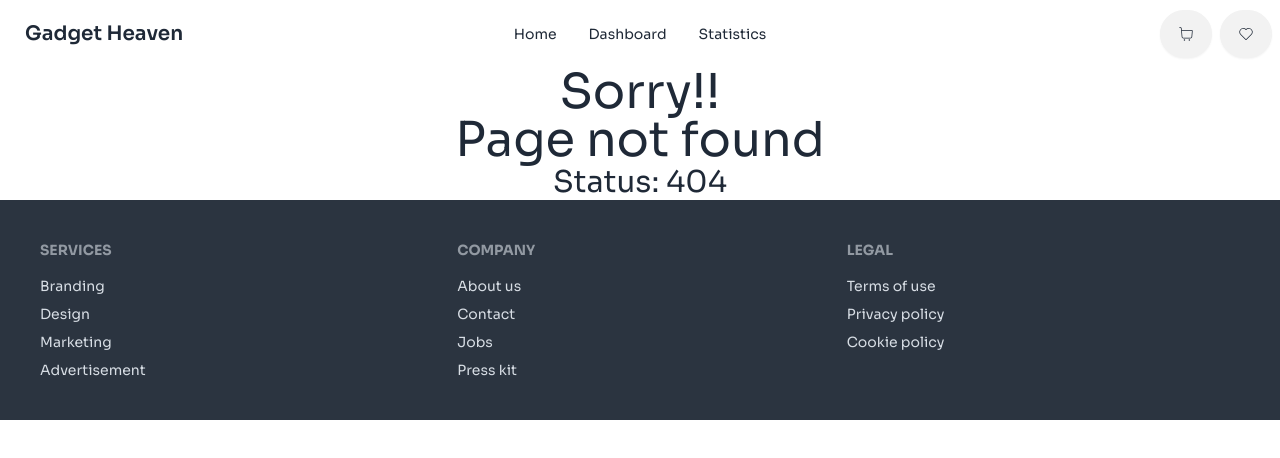
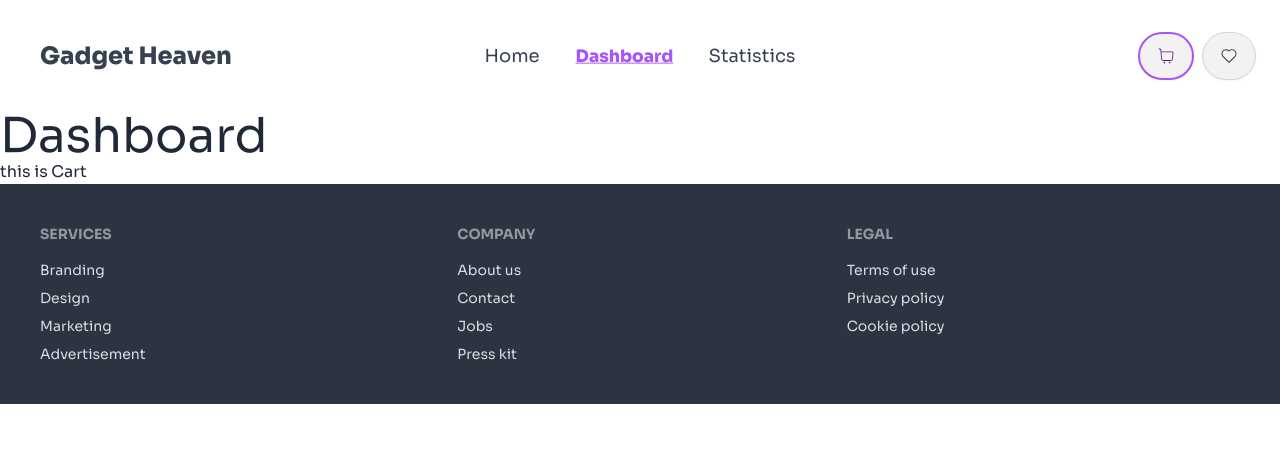
Before and after one commit to programming-hero-web-course-4/b10a8-gadget-heaven-SoyebuzamanNaim, a React (Vite) app: page /dashboard/cart in a window 1280 px wide. Shown: the top 458 px of the page. Built offline with nearby package versions, Linux system fonts and the light colour scheme.

Commit message:
nav section is completed

```diff
--- a/index.html
+++ b/index.html
@@ -6,7 +6,7 @@
     <meta name="viewport" content="width=device-width, initial-scale=1.0" />
     <title>Vite + React</title>
   </head>
-  <body>
+  <body >
     <div id="root"></div>
     <script type="module" src="/src/main.jsx"></script>
   </body>
--- /dev/null
+++ b/src/assets/components/Cart/Cart.jsx
@@ -0,0 +1,11 @@
+
+
+const Cart = () => {
+    return (
+        <div>
+            <h2>this is Cart</h2>
+        </div>
+    );
+};
+
+export default Cart;
--- a/src/assets/components/Dashboard/Dashboard.jsx
+++ b/src/assets/components/Dashboard/Dashboard.jsx
@@ -1,9 +1,11 @@
+import { Outlet } from "react-router-dom";
 
 
 const Dashboard = () => {
     return (
         <div>
-            <h2 className="text-5xl">Dashboard</h2>
+            <h2 className="text-5xl ">Dashboard</h2>
+            <Outlet></Outlet>
         </div>
     );
 };
--- a/src/assets/components/NavBar/NavBar.jsx
+++ b/src/assets/components/NavBar/NavBar.jsx
@@ -1,59 +1,114 @@
 import { CiShoppingCart } from "react-icons/ci";
 import { CiHeart } from "react-icons/ci";
+import { NavLink, useLocation } from "react-router-dom";
+
 const NavBar = () => {
+  const location = useLocation();
+
+  const isHomePage = location.pathname === "/";
+const isDashboard = location.pathname ==="/dashboard";
+const isCart = location.pathname ==="/dashboard/cart";
   const links = (
     <>
       <li>
-        <a>Home</a>
+        <NavLink
+          to="/"
+          className={({ isActive }) =>
+            `text-lg text-center  ${
+              isActive
+                ? "text-white font-extrabold btn btn-ghost underline bg-purple-500"
+                : "text-gray-700"
+            }`
+          }
+        >
+          Home
+        </NavLink>
       </li>
       <li>
-        <a>Dashboard</a>
+        <NavLink
+          to="dashboard"
+          className={({ isActive }) =>
+            `text-lg text-center  ${
+              isActive
+                ? "text-purple-500 font-extrabold btn btn-ghost underline"
+                : isHomePage
+                ? "text-white"
+                : "text-gray-700"
+            }`
+          }
+        >
+          Dashboard
+        </NavLink>
       </li>
       <li>
-        <a>Statistics</a>
+      <NavLink
+      to="statistics"
+      className={({ isActive }) =>
+        `text-lg text-center  ${
+          isActive
+            ? "text-purple-500 font-extrabold btn btn-ghost underline"
+            : isHomePage
+            ? "text-white"
+            : "text-gray-700"
+        }`
+      }
+    >
+          Statistics
+        </NavLink>
       </li>
     </>
   );
 
   return (
-    <div class="navbar bg-base-100">
-      <div class="navbar-start">
-        <div class="dropdown">
-          <div tabindex="0" role="button" class="btn btn-ghost lg:hidden">
+    <div className={`md:m-4 ${isHomePage ? "bg-purple-500  rounded-t-xl" : "bg-white"}`}>
+      <div className="navbar  container mx-auto">
+      <div className="navbar-start">
+        <div className="dropdown">
+          <div tabIndex="0" role="button" className="btn btn-ghost lg:hidden">
             <svg
               xmlns="http://www.w3.org/2000/svg"
-              class="h-5 w-5"
+              className="h-5 w-5"
               fill="none"
               viewBox="0 0 24 24"
               stroke="currentColor"
             >
               <path
-                stroke-linecap="round"
-                stroke-linejoin="round"
-                stroke-width="2"
+                strokeLinecap="round"
+                strokeLinejoin="round"
+                strokeWidth="2"
                 d="M4 6h16M4 12h8m-8 6h16"
               />
             </svg>
           </div>
           <ul
-            tabindex="0"
-            class="menu menu-sm dropdown-content bg-base-100 rounded-box z-[1] mt-3 w-52 p-2 shadow"
+            tabIndex="0"
+            className="menu menu-sm dropdown-content bg-base-100 rounded-box z-[1] mt-3 w-52 p-2 shadow"
           >
             {links}
           </ul>
         </div>
-        <a class="btn btn-ghost text-xl">Gadget Heaven</a>
+        <h1
+          className={`p-4 font-extrabold text-2xl ${
+            isHomePage ? "text-white" : "text-gray-700"
+          }`}
+        >
+          Gadget Heaven
+        </h1>
       </div>
-      <div class="navbar-center hidden lg:flex">
-        <ul class="menu menu-horizontal px-1">{links}</ul>
+      <div className="navbar-center hidden lg:flex">
+        <ul className="menu flex-row items-center">{links}</ul>
       </div>
-      <div class="navbar-end space-x-2">
-        <a class="btn rounded-full text-lg">
+      <div className="navbar-end space-x-2">
+        <NavLink
+          to="dashboard/cart"
+          className={({ isActive }) => `btn rounded-full text-xl ${isActive||isDashboard||isCart? "text-purple-900 border-2 font-extrabold  border-purple-500":" border-gray-300"}`}
+        >
           <CiShoppingCart />
-        </a>
-        <a class="btn rounded-full text-lg">
-        <CiHeart />
-        </a>
+        </NavLink>
+        <NavLink to="dashboard/wishlist" className={({ isActive }) => `btn rounded-full text-xl ${isActive? "text-purple-900 border-2 font-extrabold  border-purple-500":" border-gray-300"}`}>
+          <CiHeart />
+        </NavLink>
+      </div>
       </div>
     </div>
   );
--- /dev/null
+++ b/src/assets/components/Wishlist/Wishlist.jsx
@@ -0,0 +1,11 @@
+
+
+const Wishlist = () => {
+    return (
+        <div>
+            <h2>it is Wishlist</h2>
+        </div>
+    );
+};
+
+export default Wishlist;
--- a/src/main.jsx
+++ b/src/main.jsx
@@ -10,6 +10,8 @@ import Root from './assets/components/Root/Root';
 import ErrorPage from './assets/components/ErrorPage/ErrorPage';
 import Dashboard from './assets/components/Dashboard/Dashboard';
 import Statistics from './assets/components/Statistics/Statistics';
+import Wishlist from './assets/components/Wishlist/Wishlist';
+import Cart from './assets/components/Cart/Cart';
 
 const router = createBrowserRouter([
   {
@@ -17,13 +19,26 @@ const router = createBrowserRouter([
     element: <Root></Root>,
     errorElement:<ErrorPage></ErrorPage>,
     children: [
-      {
-        path: '/',
 
-      },
       {
         path: 'dashboard',
-        element: <Dashboard></Dashboard>
+        element: <Dashboard></Dashboard>,
+
+        children:[
+          {
+            index: true,
+            element:<Cart></Cart>
+          },
+          {
+            path: 'wishlist',
+            element: <Wishlist></Wishlist>
+          },
+          {
+            path: 'cart',
+            element: <Cart></Cart>
+          },
+
+        ]
 
       },
       {
```
Also changed, not shown: 2 other files (tests, documents, lock files or other folders).
